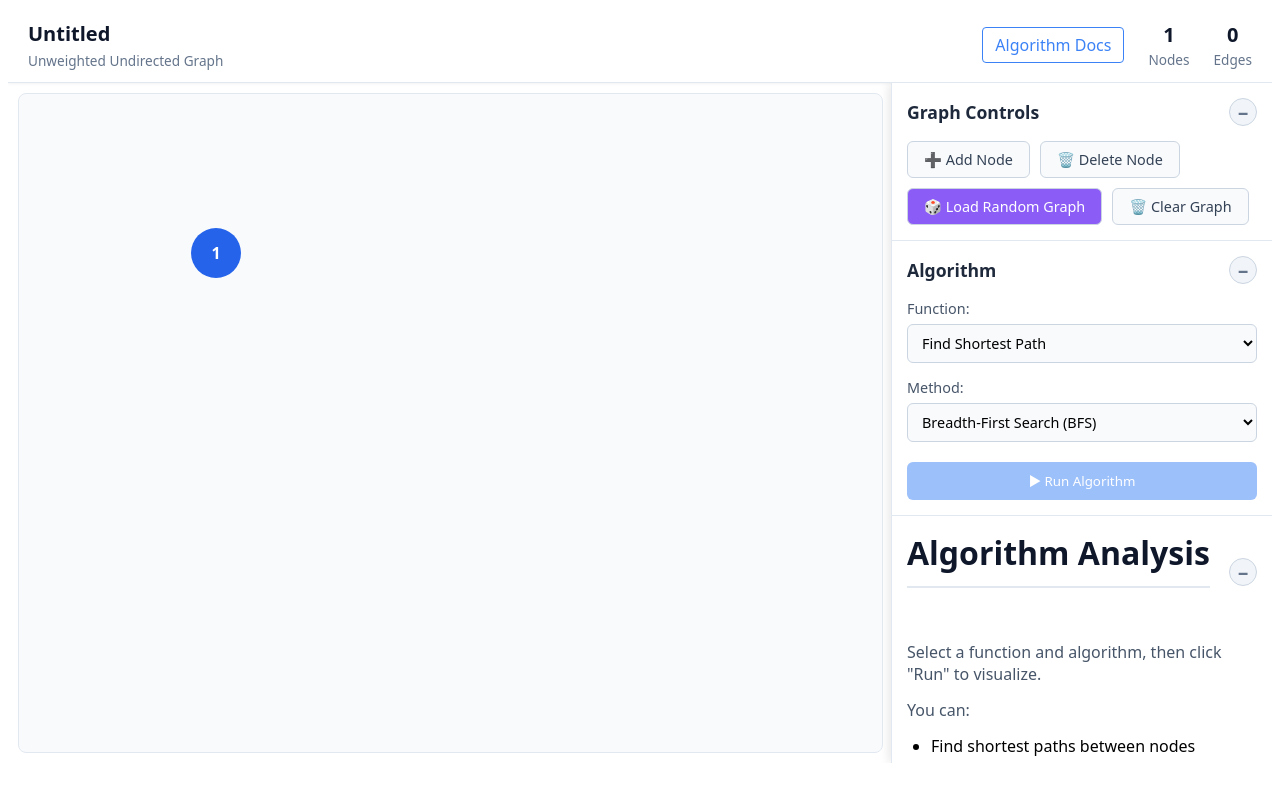
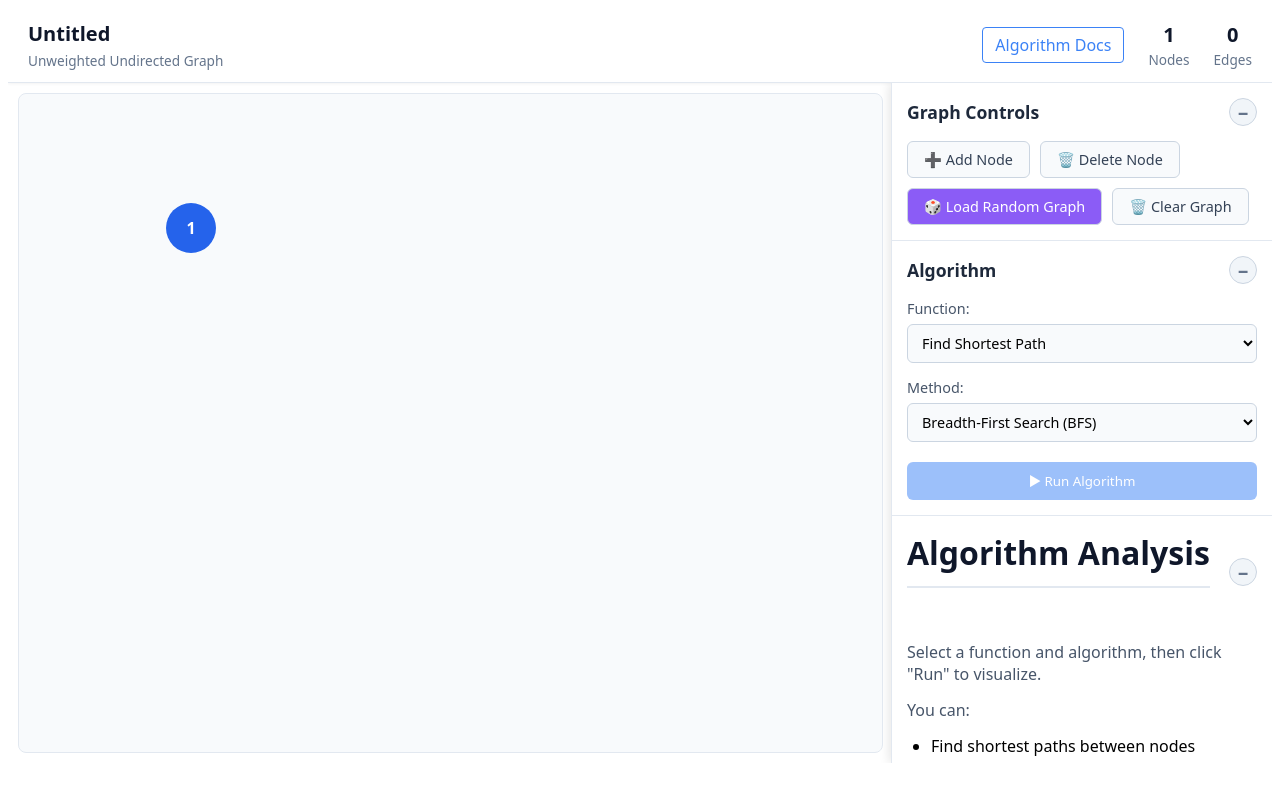
Before and after one commit to KeshavMakkad/Graph-Viz, a React (Vite) app: page /canvas in a window 1280 px wide. Both pictures are taken after a click on the button "➕ Add Node". Shown: the top 802 px of the page. Built offline with nearby package versions, Linux system fonts and the light colour scheme.

Commit message:
fix graph-canvas ui

```diff
--- a/src/styles/components/Node.css
+++ b/src/styles/components/Node.css
@@ -11,6 +11,7 @@
   align-items: center;
   cursor: pointer;
   transition: all 0.2s ease;
+  transform: translate(-50%, -50%);
 }
 
 .graph-node.selected {
```
